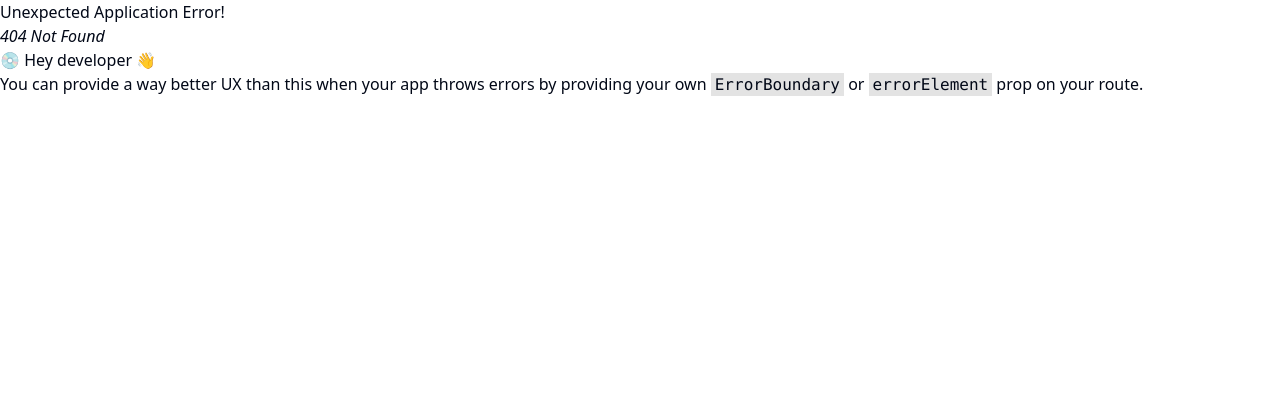
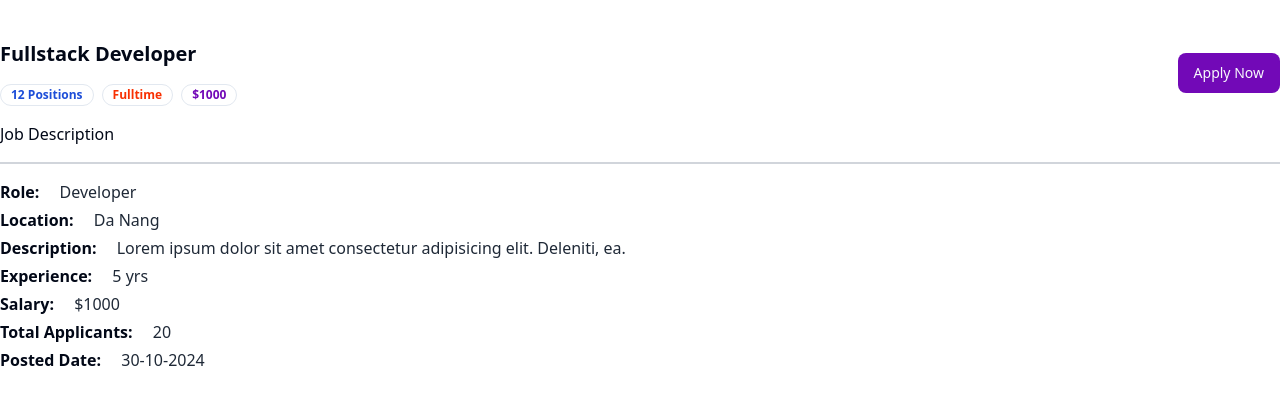
Before and after one commit to thinhnguyenvku/vku-datn-thinhnp17-hanhnth38, a React (Vite) app in the folder frontend/: page /description/1 in a window 1280 px wide. Before the commit this address had no page. Shown: the top 404 px of the page. Built offline with nearby package versions, Linux system fonts and the light colour scheme.

Commit message:
JobDesc page UI

```diff
--- a/frontend/src/App.jsx
+++ b/frontend/src/App.jsx
@@ -7,6 +7,7 @@
 import Jobs from "./components/Jobs";
 import Browse from "./components/Browse";
 import Profile from "./components/Profile";
+import JobDescription from "./components/JobDescription";
 
 const appRouter = createBrowserRouter([
 	{
@@ -24,6 +25,10 @@
 	{
 		path: "/jobs",
 		element: <Jobs />,
+	},
+	{
+		path: "/description/:id",
+		element: <JobDescription />,
 	},
 	{
 		path: "/browse",
--- a/frontend/src/components/Job.jsx
+++ b/frontend/src/components/Job.jsx
@@ -2,8 +2,11 @@
 import { Button } from "./ui/button";
 import { Avatar, AvatarImage } from "./ui/avatar";
 import { Badge } from "./ui/badge";
+import { useNavigate } from "react-router-dom";
 
 const Job = () => {
+	const navigate = useNavigate();
+	const jobId = "12345";
 	return (
 		<div className="p-5 rounded-md shadow-xl bg-white border border-gray-100">
 			<div className="flex items-center justify-between">
@@ -27,7 +30,9 @@
 			</div>
 
 			<div>
-				<h1 className="font-bold text-lg my-2">Fullstack JS Developer</h1>
+				<h1 className="font-bold text-lg my-2">
+					Fullstack JS Developer
+				</h1>
 				<p className="text-sm text-gray-600">
 					Lorem ipsum dolor sit amet consectetur adipisicing elit. Ea
 					corrupti itaque nihil, culpa soluta laborum officiis quaerat
@@ -49,7 +54,12 @@
 			</div>
 
 			<div className="flex items-center gap-4 mt-4">
-				<Button variant="outline">Details</Button>
+				<Button
+					onClick={() => navigate(`/description/${jobId}`)}
+					variant="outline"
+				>
+					Details
+				</Button>
 				<Button className="bg-[#7209b7]">Save For Later</Button>
 			</div>
 		</div>
--- /dev/null
+++ b/frontend/src/components/JobDescription.jsx
@@ -0,0 +1,94 @@
+import { Badge } from "./ui/badge";
+import { Button } from "./ui/button";
+
+const JobDescription = () => {
+	const isApplied = false;
+
+	return (
+		<div className="max-w-7xl mx-auto my-10">
+			<div className="flex items-center justify-between">
+				<div>
+					<h1 className="font-bold text-xl">Fullstack Developer</h1>
+					<div className="flex items-center gap-2 mt-4">
+						<Badge
+							className={"text-blue-700 font-bold"}
+							variant="ghost"
+						>
+							12 Positions
+						</Badge>
+						<Badge
+							className={"text-[#F83002] font-bold"}
+							variant="ghost"
+						>
+							Fulltime
+						</Badge>
+						<Badge
+							className={"text-[#7209b7] font-bold"}
+							variant="ghost"
+						>
+							$1000
+						</Badge>
+					</div>
+				</div>
+				<Button
+					disabled={isApplied}
+					className={`rounded-lg ${
+						isApplied
+							? "bg-gray-600 cursor-not-allowed"
+							: "bg-[#7209b7] hover:bg-[#5f32ad]"
+					}`}
+				>
+					{isApplied ? "Already Applied" : "Apply Now"}
+				</Button>
+			</div>
+			<h1 className="border-b-2 border-b-gray-300 font-medium py-4">
+				Job Description
+			</h1>
+			<div className="my-4">
+				<h1 className="font-bold my-1">
+					Role:{" "}
+					<span className="pl-4 font-normal text-gray-800">
+						Developer
+					</span>
+				</h1>
+				<h1 className="font-bold my-1">
+					Location:{" "}
+					<span className="pl-4 font-normal text-gray-800">
+						Da Nang
+					</span>
+				</h1>
+				<h1 className="font-bold my-1">
+					Description:{" "}
+					<span className="pl-4 font-normal text-gray-800">
+						Lorem ipsum dolor sit amet consectetur adipisicing elit.
+						Deleniti, ea.
+					</span>
+				</h1>
+				<h1 className="font-bold my-1">
+					Experience:{" "}
+					<span className="pl-4 font-normal text-gray-800">
+						5 yrs
+					</span>
+				</h1>
+				<h1 className="font-bold my-1">
+					Salary:{" "}
+					<span className="pl-4 font-normal text-gray-800">
+						$1000
+					</span>
+				</h1>
+				<h1 className="font-bold my-1">
+					Total Applicants:{" "}
+					<span className="pl-4 font-normal text-gray-800">20</span>
+				</h1>
+				<h1 className="font-bold my-1">
+					Posted Date:{" "}
+					<span className="pl-4 font-normal text-gray-800">
+						30-10-2024
+					</span>
+				</h1>
+			</div>
+		</div>
+	);
+};
+
+export default JobDescription;
```
